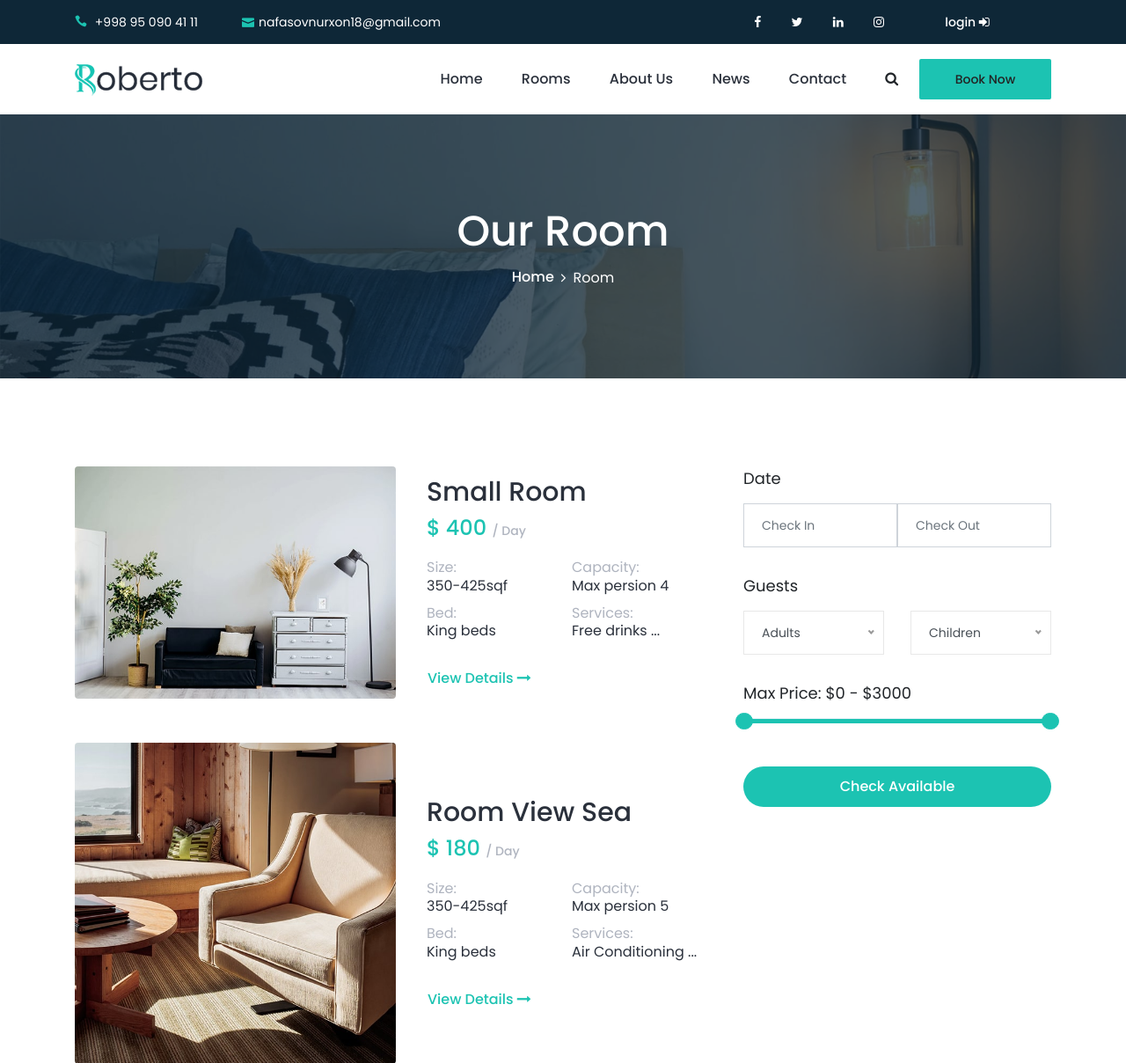
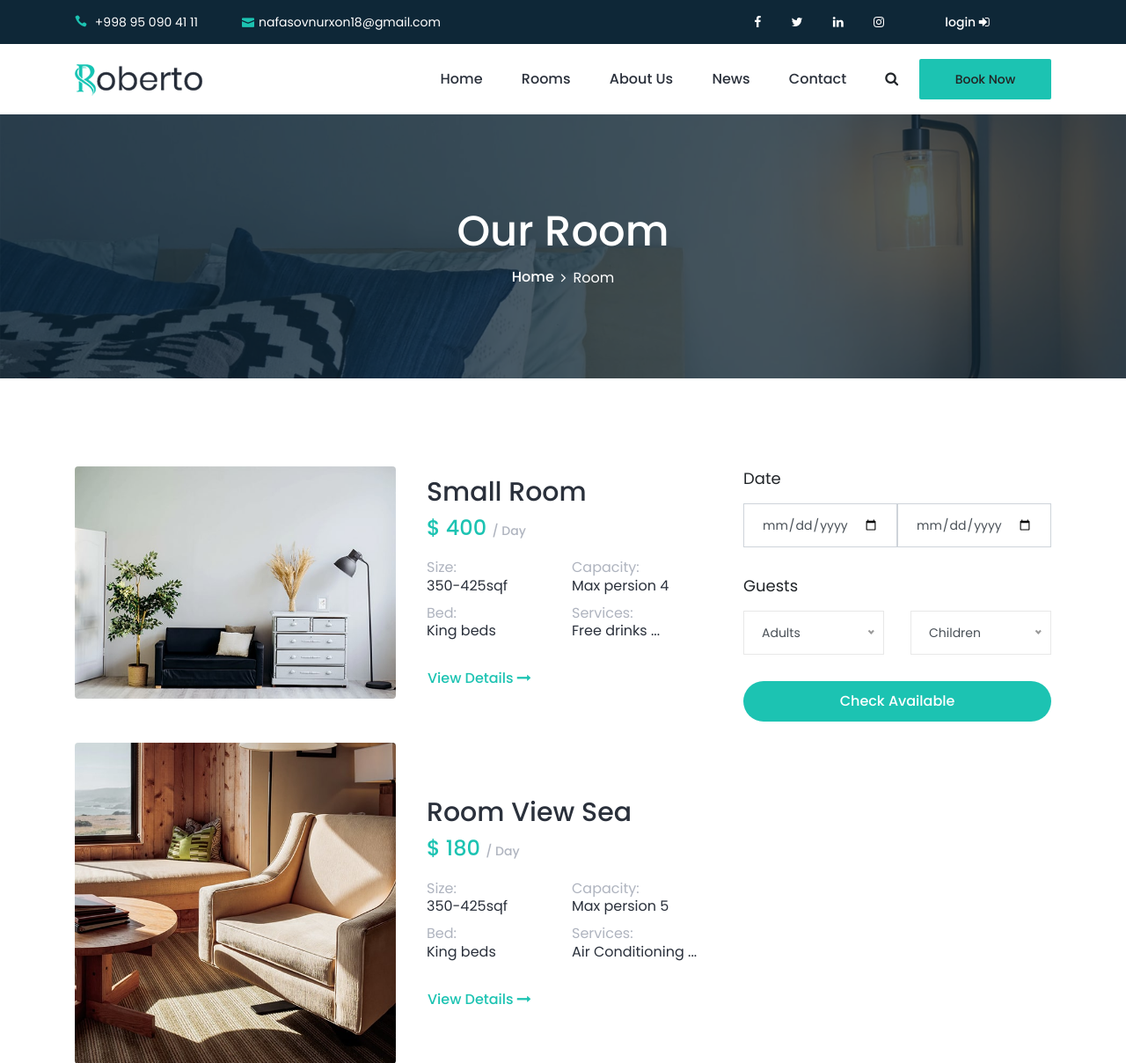
Before and after one commit to Nafasov/Hotel, a Django app: page /romms/ in a window 1280 px wide. Shown: the top 1208 px of the page at 88% size. Run offline with Django 5.2, Linux system fonts and the light colour scheme; data comes from the database, SQL or seed files in the repository; parts of the project's set-up code (start-up, migrations or seed data) failed here and were passed over; some libraries are stand-ins or nearby versions.

Commit message:
modified

```diff
--- a/templates/rooms/room.html
+++ b/templates/rooms/room.html
@@ -82,17 +82,17 @@
                 <div class="col-12 col-lg-4">
 
                     <div class="hotel-reservation--area mb-100">
-                        <form action="#" method="post">
+                        <form action="#" method="get">
                             <div class="form-group mb-30">
                                 <label for="checkInDate">Date</label>
-                                <div class="input-daterange" id="datepicker">
+                                <div class="" id="datepicker">
                                     <div class="row no-gutters">
                                         <div class="col-6">
-                                            <input type="text" class="input-small form-control" id="checkInDate"
-                                                   name="checkInDate" placeholder="Check In">
+                                            <input type="date" class="input-small form-control" id="checkInDate"
+                                                   name="check_in" placeholder="Check In">
                                         </div>
                                         <div class="col-6">
-                                            <input type="text" class="input-small form-control" name="checkOutDate"
+                                            <input type="date" class="input-small form-control" name="check_out"
                                                    placeholder="Check Out">
                                         </div>
                                     </div>
@@ -102,43 +102,43 @@
                                 <label for="guests">Guests</label>
                                 <div class="row">
                                     <div class="col-6">
-                                        <select name="adults" id="guests" class="form-control">
+                                        <select  name="adults" id="guests" class="form-control">
                                             <option value="adults">Adults</option>
-                                            <option value="01">01</option>
-                                            <option value="02">02</option>
-                                            <option value="03">03</option>
-                                            <option value="04">04</option>
-                                            <option value="05">05</option>
-                                            <option value="06">06</option>
+                                            <option value="1">1</option>
+                                            <option value="2">2</option>
+                                            <option value="3">3</option>
+                                            <option value="4">4</option>
+                                            <option value="5">5</option>
+                                            <option value="6">6</option>
                                         </select>
                                     </div>
                                     <div class="col-6">
                                         <select name="children" id="children" class="form-control">
                                             <option value="children">Children</option>
-                                            <option value="01">01</option>
-                                            <option value="02">02</option>
-                                            <option value="03">03</option>
-                                            <option value="04">04</option>
-                                            <option value="05">05</option>
-                                            <option value="06">06</option>
+                                            <option value="1">1</option>
+                                            <option value="2">2</option>
+                                            <option value="3">3</option>
+                                            <option value="4">4</option>
+                                            <option value="5">5</option>
+                                            <option value="6">6</option>
                                         </select>
                                     </div>
                                 </div>
                             </div>
-                            <div class="form-group mb-50">
-                                <div class="slider-range">
-                                    <div class="range-price">Max Price: $0 - $3000</div>
-                                    <div data-min="0" data-max="3000" data-unit="$"
-                                         class="slider-range-price ui-slider ui-slider-horizontal ui-widget ui-widget-content ui-corner-all"
-                                         data-value-min="0" data-value-max="3000" data-label-result="Max Price: ">
-                                        <div class="ui-slider-range ui-widget-header ui-corner-all"></div>
-                                        <span class="ui-slider-handle ui-state-default ui-corner-all"
-                                              tabindex="0"></span>
-                                        <span class="ui-slider-handle ui-state-default ui-corner-all"
-                                              tabindex="0"></span>
-                                    </div>
-                                </div>
-                            </div>
+{#                            <div class="form-group mb-50">#}
+{#                                <div class="slider-range">#}
+{#                                    <div class="range-price">Max Price: $0 - $3000</div>#}
+{#                                    <div data-min="0" data-max="3000" data-unit="$"#}
+{#                                         class="slider-range-price ui-slider ui-slider-horizontal ui-widget ui-widget-content ui-corner-all"#}
+{#                                         data-value-min="0" data-value-max="3000" data-label-result="Max Price: ">#}
+{#                                        <div class="ui-slider-range ui-widget-header ui-corner-all"></div>#}
+{#                                        <span class="ui-slider-handle ui-state-default ui-corner-all"#}
+{#                                              tabindex="0"></span>#}
+{#                                        <span class="ui-slider-handle ui-state-default ui-corner-all"#}
+{#                                              tabindex="0"></span>#}
+{#                                    </div>#}
+{#                                </div>#}
+{#                            </div>#}
                             <div class="form-group">
                                 <button type="submit" class="btn roberto-btn w-100">Check Available</button>
                             </div>
```
Also changed, not shown: templates/main/index.html (+19 -2 lines).
